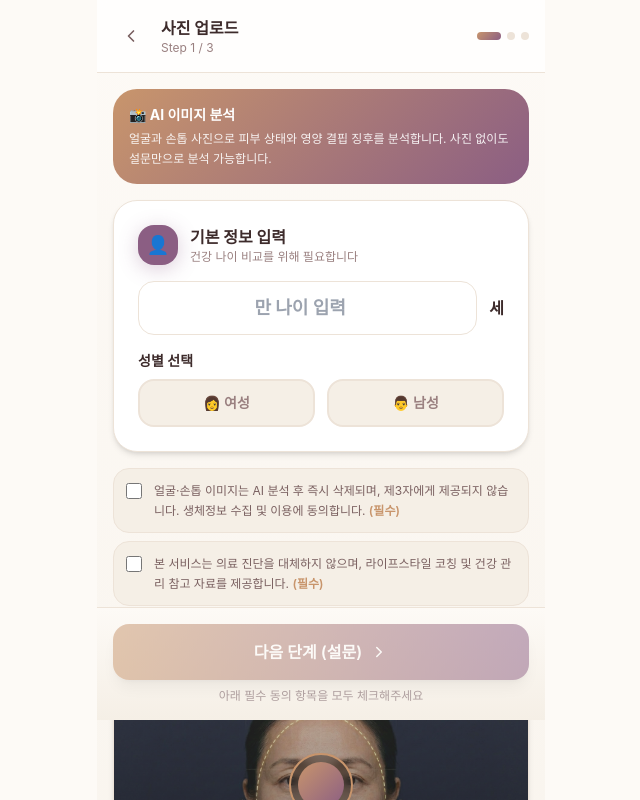
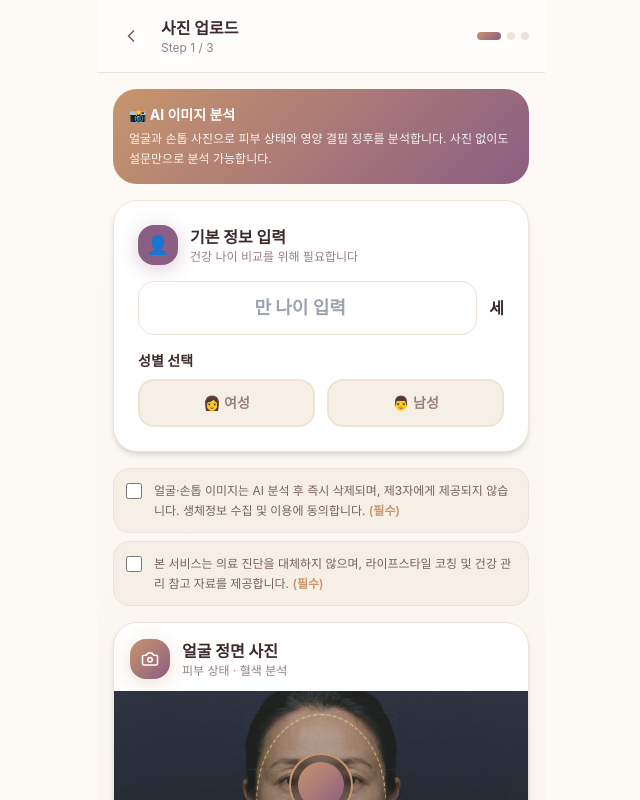
Before and after one commit to korahnchild-cmd/wellfit-app, a React (Vite) app: page /wellfit-app/upload in a window 1280 px wide. Shown: the top 800 px of the page, without its empty margins (319-959 px from the left). Built offline with nearby package versions, Linux system fonts and the light colour scheme; no server answers; a web font is replaced by a local one.

Commit message:
Add files via upload

```diff
--- a/src/pages/UploadPage.jsx
+++ b/src/pages/UploadPage.jsx
@@ -191,7 +191,7 @@ export default function UploadPage() {
         </div>
       </div>
 
-      <div className="p-4 space-y-4 pb-56">
+      <div className="p-4 space-y-4">
         {/* 안내 배너 */}
         <div className="rounded-3xl bg-rose-gradient p-4 text-white">
           <p className="font-bold text-sm mb-1">📸 AI 이미지 분석</p>
@@ -332,8 +332,8 @@ export default function UploadPage() {
         </p>
       </div>
 
-      {/* 하단 고정 버튼 */}
-      <div className="fixed bottom-20 left-1/2 -translate-x-1/2 w-full max-w-md px-4 pb-4 pt-4 bg-cream-gradient border-t border-cream-deeper">
+      {/* 하단 버튼 — 스크롤 끝 */}
+      <div className="px-4 pb-4 pt-4 bg-cream-gradient border-t border-cream-deeper" style={{ marginBottom: 80 }}>
         <button
           id="upload-next-btn"
           onClick={() => navigate('/survey')}
```
